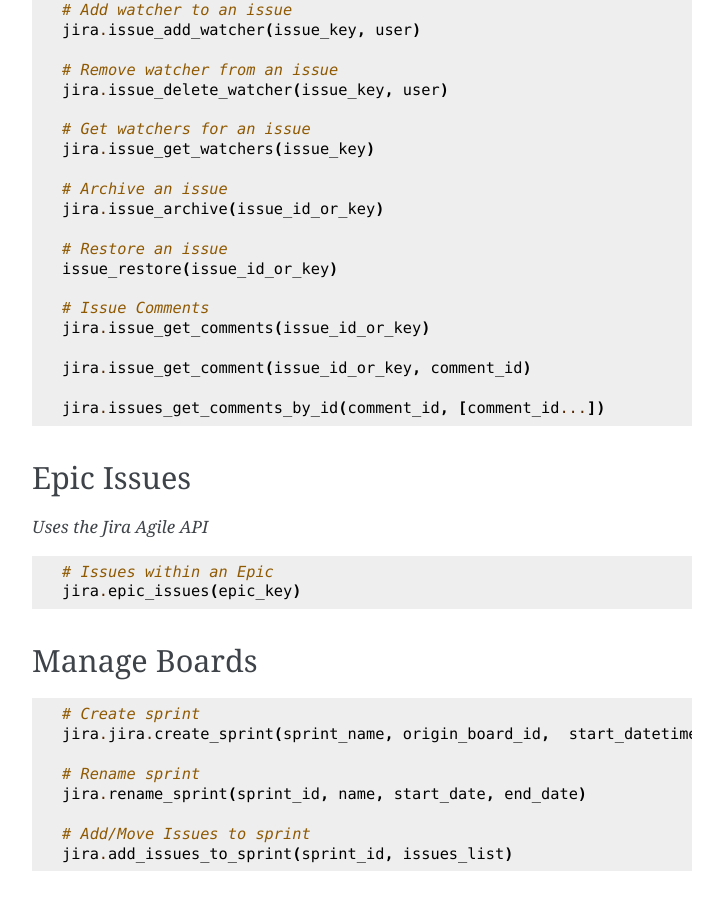
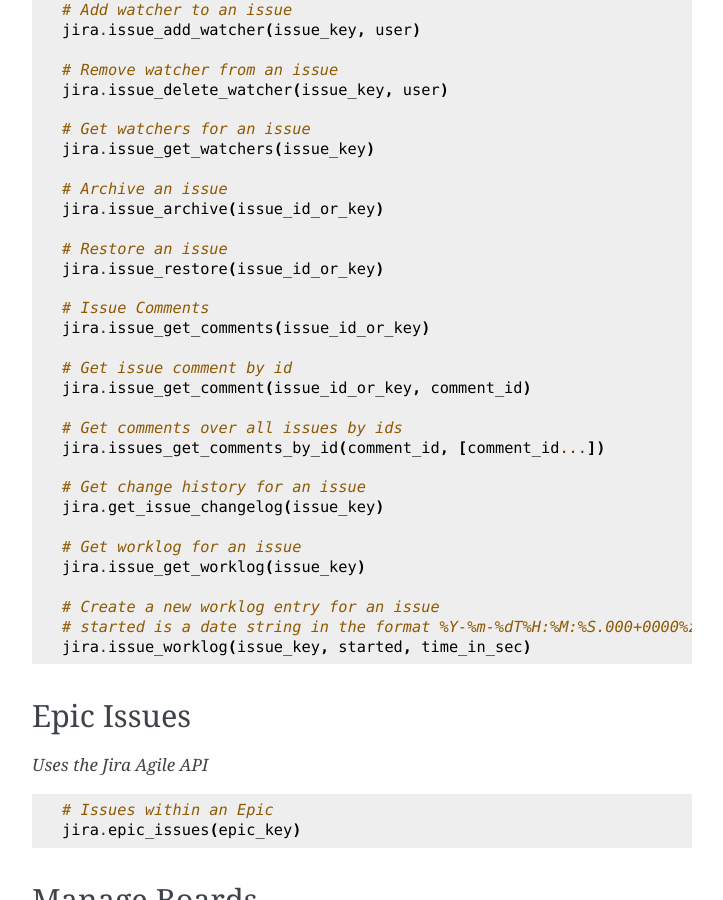
Before and after one commit to atlassian-api/atlassian-python-api, a Sphinx documentation site: the page built from docs/jira.rst, in a window 1280 px wide and 900 px high, scrolled down 5094 px. Shown: the whole window, without its empty margins (388-1111 px from the left). Built offline with Sphinx 7.4.7, drawn with Linux system fonts in a browser that asks for light colours.

Commit message:
[Jira] Added issue changelog and worklog method calls to docs (#1122)
* Update jira.rst

Added jira.get_issue_changelog method and fixed some missing comments and typos

* Update jira.rst

Added docu for retrieving and sending issue work log entries

* Remove trailing spaces

```diff
--- a/docs/jira.rst
+++ b/docs/jira.rst
@@ -268,14 +268,26 @@
     jira.issue_archive(issue_id_or_key)
 
     # Restore an issue
-    issue_restore(issue_id_or_key)
+    jira.issue_restore(issue_id_or_key)
 
     # Issue Comments
     jira.issue_get_comments(issue_id_or_key)
 
+    # Get issue comment by id
     jira.issue_get_comment(issue_id_or_key, comment_id)
 
+    # Get comments over all issues by ids
     jira.issues_get_comments_by_id(comment_id, [comment_id...])
+
+    # Get change history for an issue
+    jira.get_issue_changelog(issue_key)
+
+    # Get worklog for an issue
+    jira.issue_get_worklog(issue_key)
+
+    # Create a new worklog entry for an issue
+    # started is a date string in the format %Y-%m-%dT%H:%M:%S.000+0000%z
+    jira.issue_worklog(issue_key, started, time_in_sec)
 
 
 Epic Issues
```
